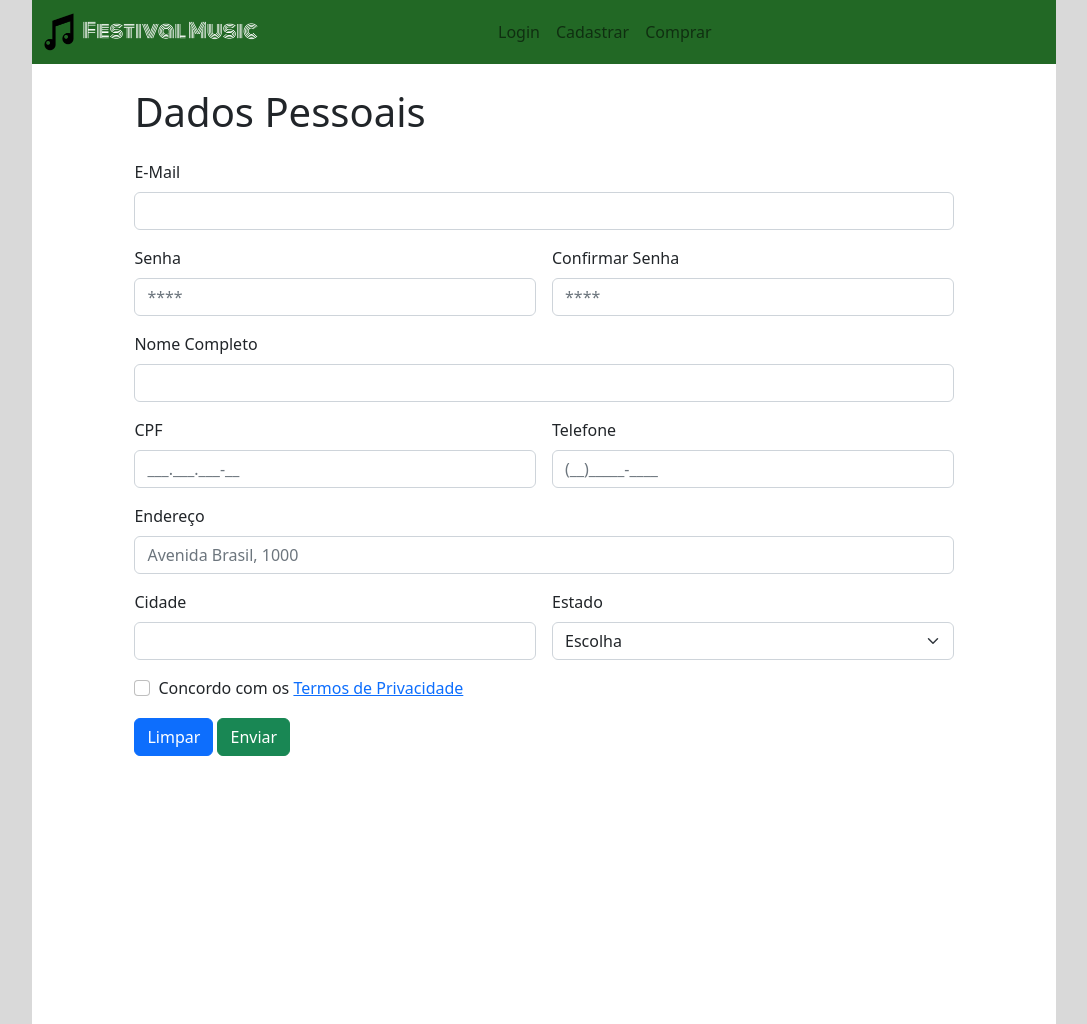
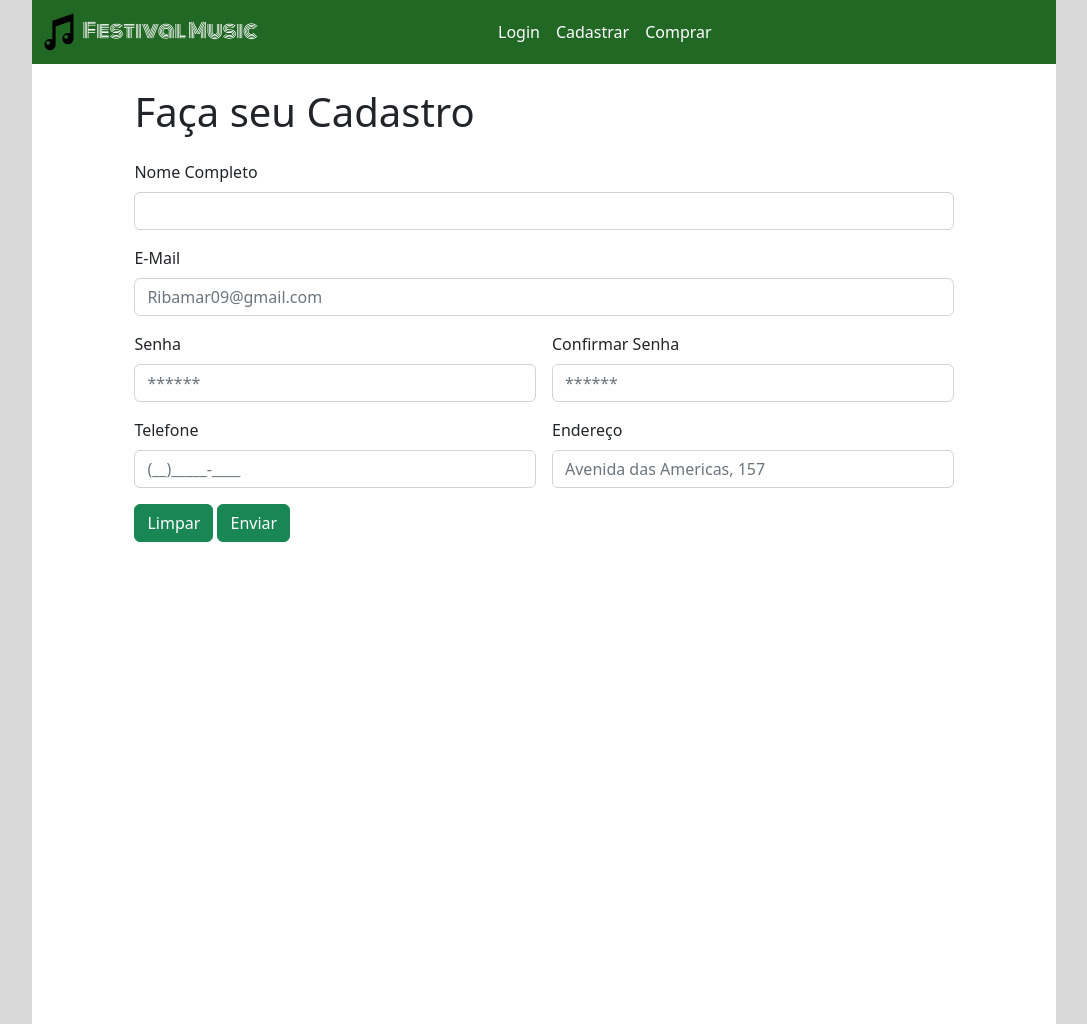
Before and after one commit to festival-music/festival, a PHP site: page /cadastrar.html in a window 1280 px wide. Shown: the whole page, without its empty margins (96-1183 px from the left). Run offline with PHP 8.4, Linux system fonts and the light colour scheme.

Commit message:
atualizaçoes

```diff
--- a/cadastrar.html
+++ b/cadastrar.html
@@ -38,60 +38,37 @@
 <div class="cadastro">
     <div class="col-8 cadastro"><br>
         <form class="row g-3" name="form" id="form" method="post" onsubmit="return envia(this)" novalidate action="envio.html">
-            <h1>Dados Pessoais</h1>
-            <div class="col-md-12">
-              <label for="inputEmail4" class="form-label">E-Mail</label>
-              <input type="email" class="form-control" id="email" required>
-            </div>
-            <div class="col-md-6">
-              <label for="inputPassword4" class="form-label">Senha</label>
-              <input type="password" class="form-control" name="senha" id="senha" oninput="senhas()" placeholder="****" required>
-            </div>
-            <div class="col-md-6">
-                <label for="inputPassword4" class="form-label">Confirmar Senha</label>
-                <input type="password" class="form-control" name="senha2" id="senha2" oninput="senhas()" placeholder="****" required>
-              </div>
-              <p id="msg"> * As senhas não conferem </p>
+            <h1>Faça seu Cadastro</h1>
+
             <div class="col-12">
               <label for="inputAddress" class="form-label">Nome Completo</label>
               <input type="text" class="form-control" id="nome" required>
             </div>
-            <div class="col-6">
-              <label for="cpf" class="form-label"> CPF </label>
-              <input type="text" class="form-control" name="cpf" id="cpf" placeholder="___.___.___-__" onkeypress="mascara_cpf(this)" maxlength="14" onkeyup="salto(this.name, this.value)" onkeydown="return somente_numero(event)">
-          </div>
+            <div class="col-md-12">
+              <label for="inputEmail4" class="form-label">E-Mail</label>
+              <input type="email" class="form-control" id="email" placeholder="Ribamar09@gmail.com" required>
+            </div>
+            <div class="col-md-6">
+              <label for="inputPassword4" class="form-label">Senha</label>
+              <input type="password" class="form-control" name="senha" id="senha" oninput="senhas()" placeholder="******" required>
+            </div>
+            <div class="col-md-6">
+                <label for="inputPassword4" class="form-label">Confirmar Senha</label>
+                <input type="password" class="form-control" name="senha2" id="senha2" oninput="senhas()" placeholder="******" required>
+              </div>
+              <p id="msg"> * As senhas não conferem </p>
+
           <div class="col-6">
             <label for="cpf" class="form-label"> Telefone </label>
             <input type="text" class="form-control" name="tel" id="tel" placeholder="(__)_____-____" onkeypress="mascara_tel(this)" maxlength="14" onkeyup="salto(this.name, this.value)" onkeydown="return somente_numero(event)">
         </div>
-            <div class="col-12">
+            <div class="col-6">
               <label for="inputAddress2" class="form-label">Endereço</label>
-              <input type="text" class="form-control" id="endereco" placeholder="Avenida Brasil, 1000" required>
-            </div>
-            <div class="col-md-6">
-              <label for="inputCity" class="form-label">Cidade</label>
-              <input type="text" class="form-control" id="city" required>
-            </div>
-            <div class="col-md-6">
-              <label for="inputState" class="form-label">Estado</label>
-              <select id="state" class="form-select">
-                <option value="0" selected>Escolha</option>
-                <option value="1">Rio de Janeiro</option>
-                <option value="2">São Paulo</option>
-                <option value="3">Minas Gerais</option>
-              </select>
+              <input type="text" class="form-control" id="endereco" placeholder="Avenida das Americas, 157" required>
             </div>
 
             <div class="col-12">
-              <div class="form-check">
-                <input class="form-check-input" type="checkbox" id="check" name="check">
-                <label class="form-check-label" for="gridCheck">
-                  Concordo com os <a href="termos.html">Termos de Privacidade</a>
-                </label>
-              </div>
-            </div>
-            <div class="col-12">
-                <button type="reset" class="btn btn-primary">Limpar</button>
+                <button type="reset" class="btn btn-success">Limpar</button>
                 <button type="submit" class="btn btn-success">Enviar</button>
             </div>
           </form>
--- a/css/style.css
+++ b/css/style.css
@@ -11,8 +11,9 @@ body{
 }
 .cadastro {
     margin: auto;
-    background-color: white;
+    background-color: rgb(255, 255, 255);
     height: 60em;
+
 }
 #msg {
     display: none;
@@ -31,3 +32,12 @@ body{
         width: 80%;
     }
 }
+.login {
+    margin-top: 5vw;
+}
+.imput {
+    border-radius: 10px;
+}
+.nav-link {
+    color: white;
+}
```
Also changed, not shown: index.html (+13 -2 lines), login.html (+5 -4 lines), img/Group 6.png (added), img/Group 7.png (added), img/logo02.png (added).
